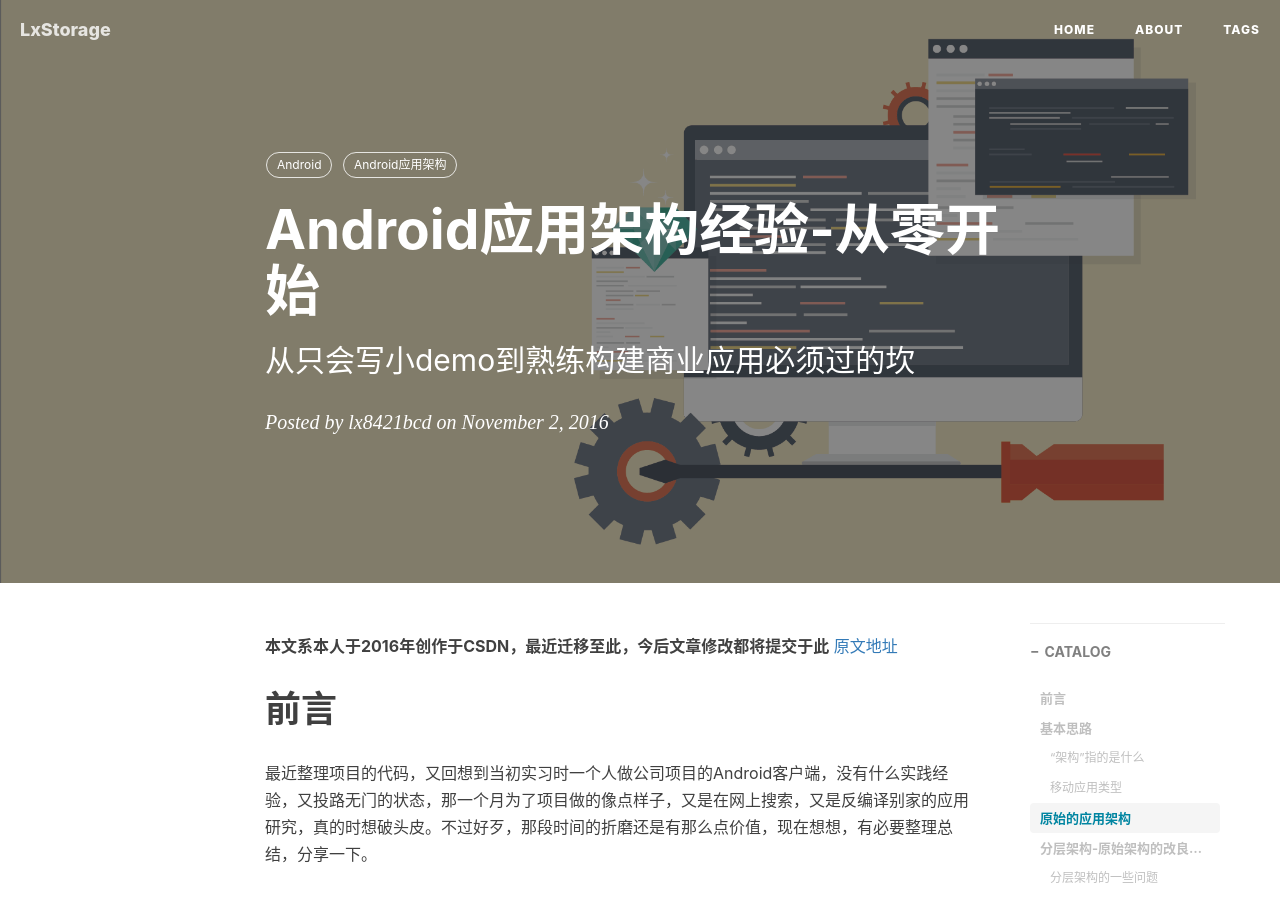
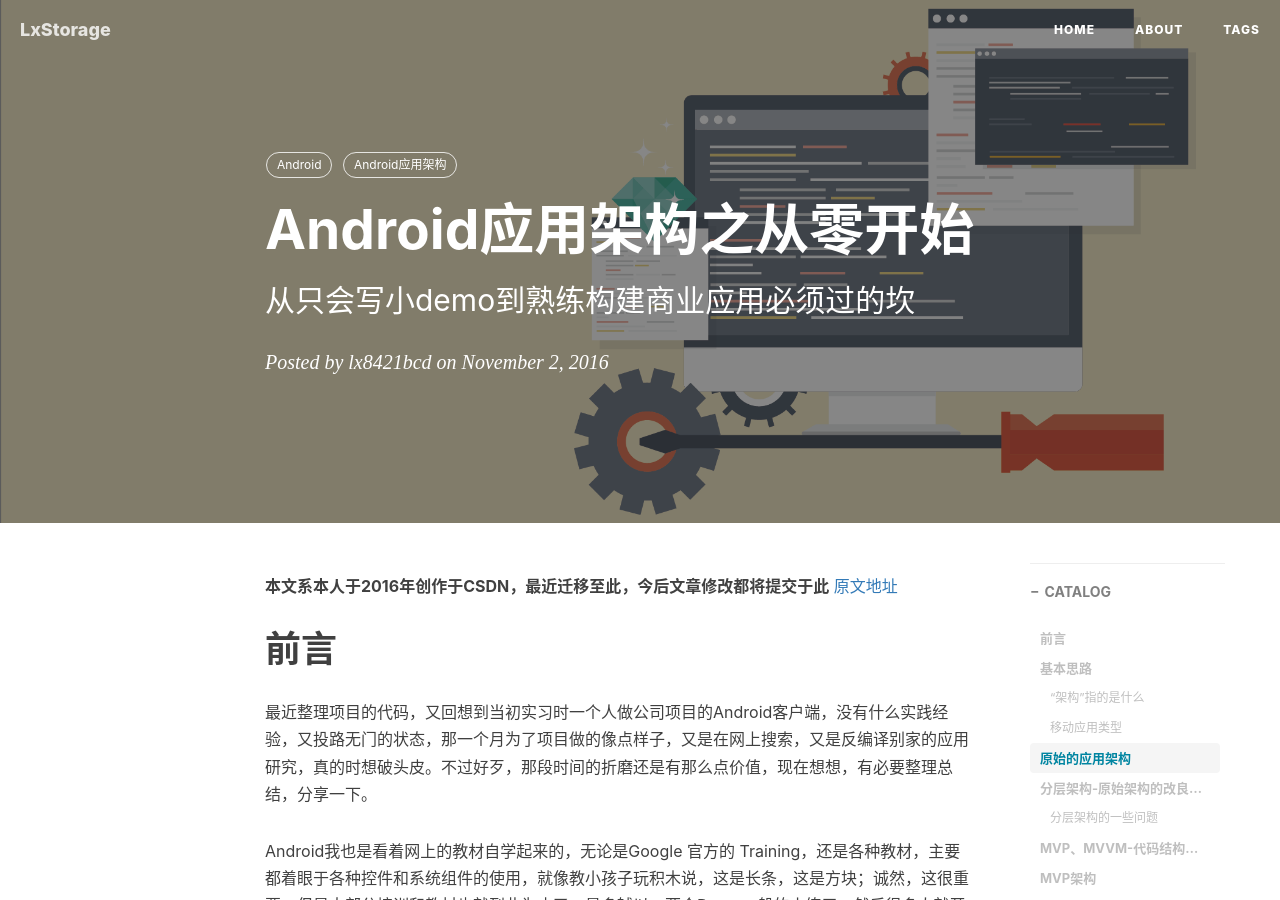
Before and after one commit to lx8421bcd/lx8421bcd.github.io, a Jekyll site: the page built from _posts/2016-11-02-Android应用架构之从零开始.md, in a window 1280 px wide and 900 px high. Built offline with Jekyll 4.4.1, drawn with Linux system fonts in a browser that asks for light colours; nearby versions of some CDN libraries; comment, search, counter and statistics services are not loaded.

Commit message:
change blog title

```diff
--- a/_posts/2016-11-02-Android应用架构经验-从零开始.md
+++ b/_posts/2016-11-02-Android应用架构之从零开始.md
@@ -1,6 +1,6 @@
 ---
 layout:     post
-title:      Android应用架构经验-从零开始
+title:      Android应用架构之从零开始
 subtitle:   从只会写小demo到熟练构建商业应用必须过的坎
 date:       2016-11-02
 author:     lx8421bcd
```
